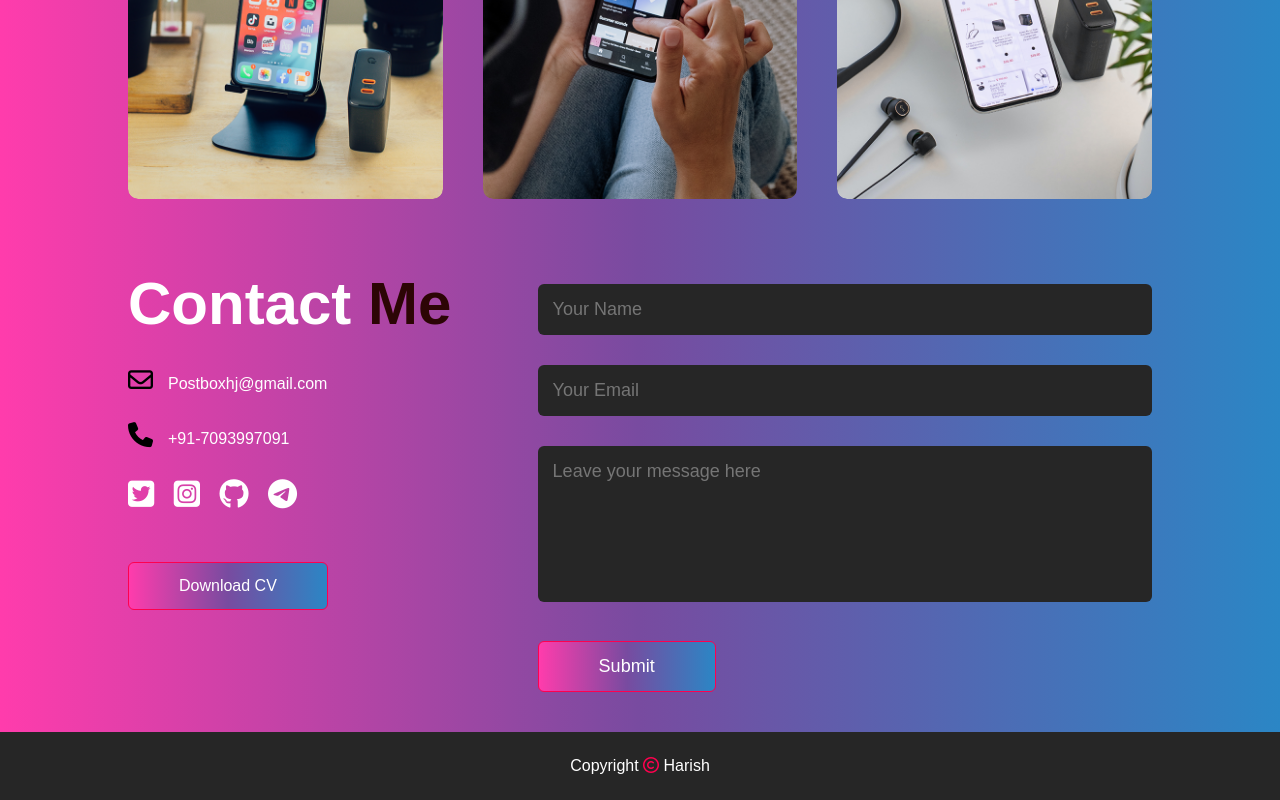
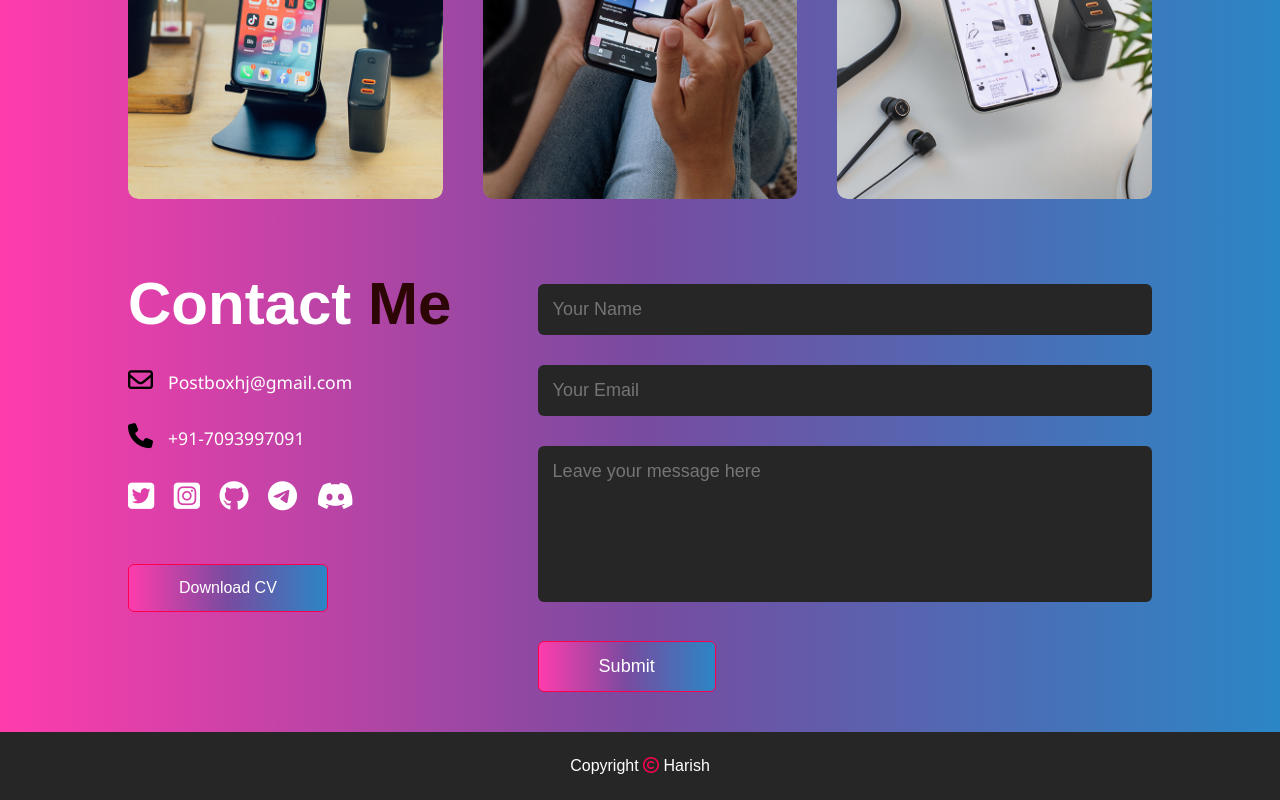
Before and after one commit to postboxhj/portf, a plain HTML site: page index.html in a window 1280 px wide. Shown: the part 2323-3123 px from the top of the page. Drawn offline with Linux system fonts and the light colour scheme.

Commit message:
Few modifications were done

```diff
--- a/index.html
+++ b/index.html
@@ -87,9 +87,11 @@
                   <span>2021 December to current</span><br />
 
                   Front End Developer
-                </li> <br>
+                </li>
+                <br />
                 <li><span>2019-2021</span><br />MainFrames Developer</li>
-                <li> <br>
+                <li>
+                  <br />
                   <span>2017-2019</span><br />Associate Software Engineer in
                   MainFrames
                 </li>
@@ -100,11 +102,13 @@
                 <li>
                   <span>2009-2012</span><br />Graduated In Computer Science From
                   Andhra University.
-                </li> <br>
+                </li>
+                <br />
                 <li>
                   <span>2006-2009</span><br />Completed Board Of Intermediate
                   Education.
-                </li> <br>
+                </li>
+                <br />
                 <li>
                   <span>2006</span><br />Completed Secondary School Education.
                 </li>
@@ -211,12 +215,21 @@
             <p><i class="fa-regular fa-envelope"></i>Postboxhj@gmail.com</p>
             <p><i class="fa-solid fa-phone"></i>+91-7093997091</p>
             <div class="social-icons">
-              <a href="https://twitter.com/itsz_harish"
+              <a href="https://twitter.com/itsharishSarkar" target="_blank"
                 ><i class="fa-brands fa-square-twitter"></i
               ></a>
-              <a href=""><i class="fa-brands fa-square-instagram"></i></a>
-              <a href=""><i class="fa-brands fa-github"></i></a>
-              <a href=""><i class="fa-brands fa-telegram"></i></a>
+              <a href="" target="_blank"
+                ><i class="fa-brands fa-square-instagram"></i
+              ></a>
+              <a href="https://github.com/Harish-Sarkar" target="_blank"
+                ><i class="fa-brands fa-github"></i
+              ></a>
+              <a href="https://t.me/postboxhj9" target="_blank"
+                ><i class="fa-brands fa-telegram"></i
+              ></a>
+              <a href="https://discordapp.com/users/889412496178413640" target="_blank"
+                ><i class="fa-brands fa-discord"></i
+              ></a>
             </div>
             <a href="images/hj.jpg" download class="btn btn2">Download CV</a>
           </div>
--- a/style.css
+++ b/style.css
@@ -382,6 +382,8 @@ nav ul li a:hover::after {
 }
 .contact-left p {
   margin-top: 30px;
+  font-family: 'Segoe UI', Tahoma, Geneva, Verdana, sans-serif;
+  font-size: 1.1rem;
 }
 .contact-left p i {
   font-size: 25px;
```
